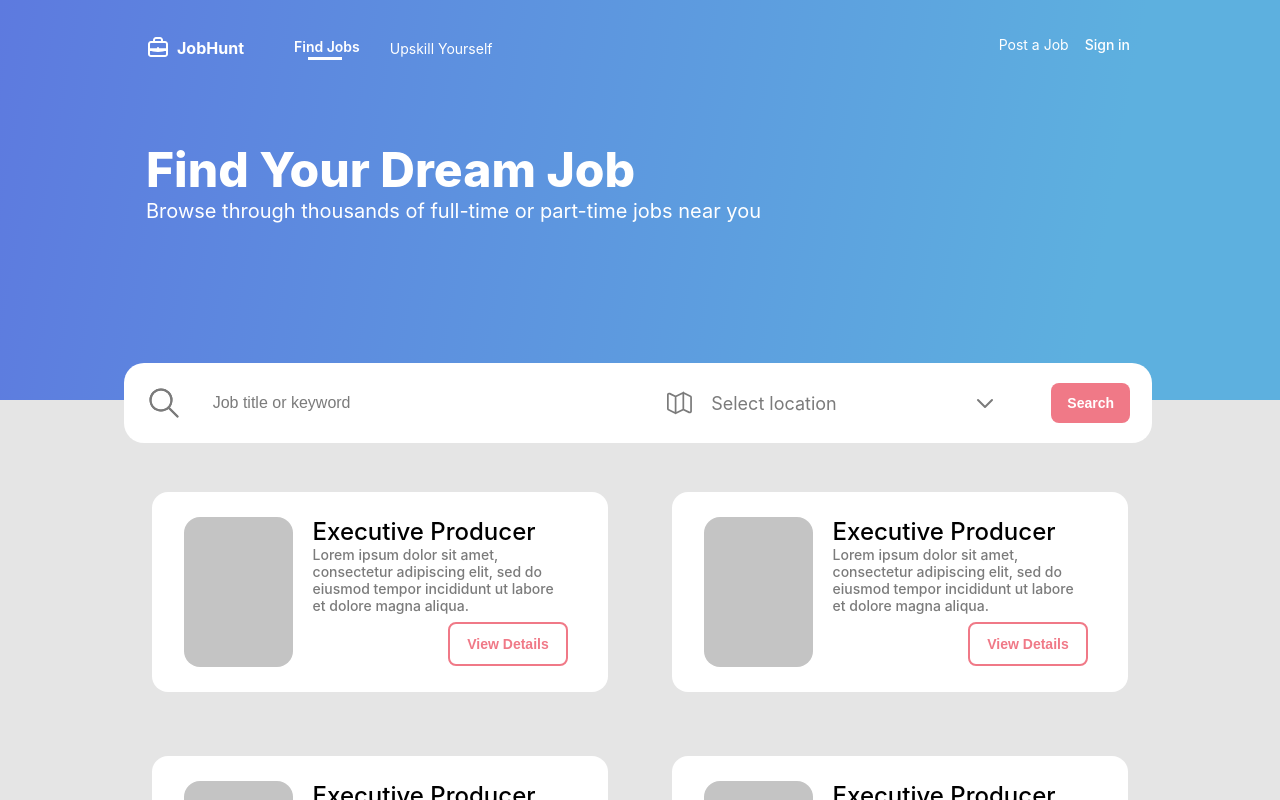
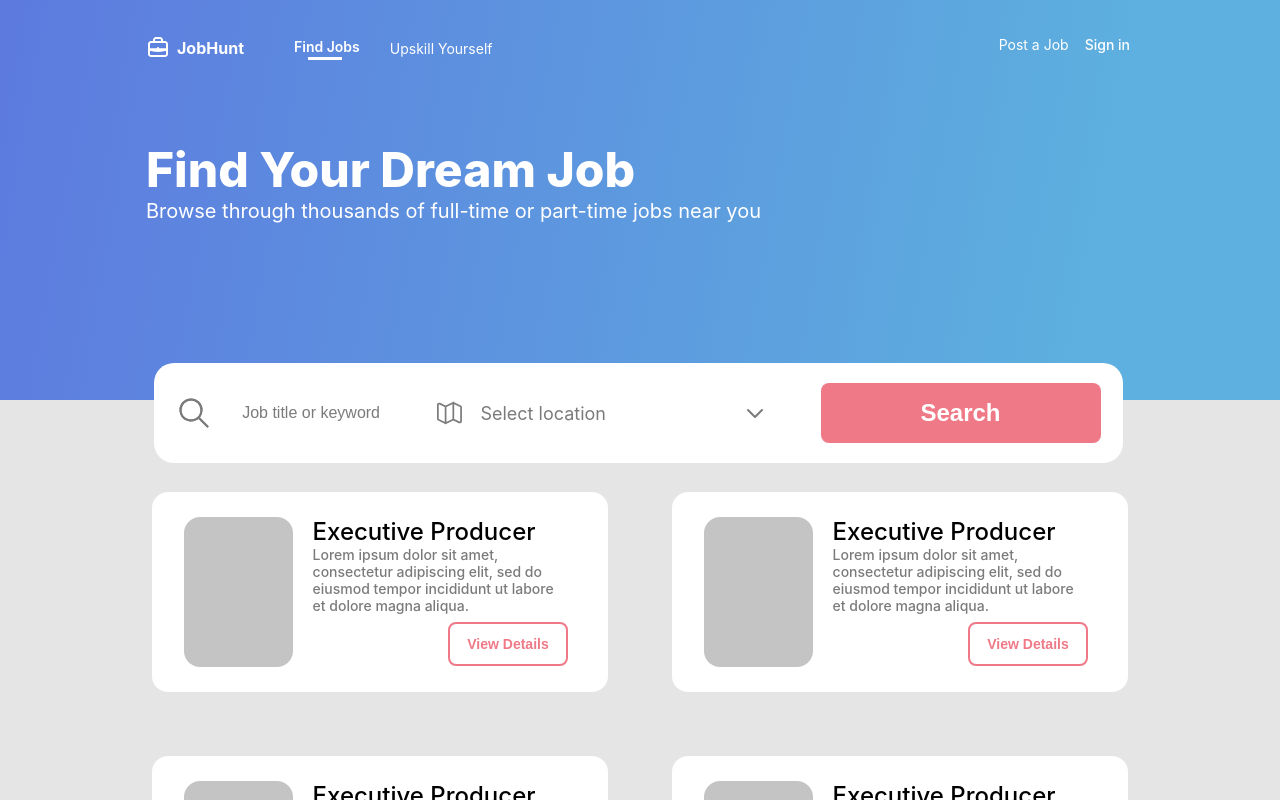
Before and after one commit to Arulraj-a2b/goodera_test, a React (Create React App) app: page / in a window 1280 px wide. Built offline with nearby package versions, Linux system fonts and the light colour scheme.

Commit message:
fix style

```diff
--- a/src/module/jobScreen/Search.tsx
+++ b/src/module/jobScreen/Search.tsx
@@ -28,18 +28,19 @@ const Seacrh = () => {
         <Flex row center className={styles.selectTag}>
           <SvgBook className={styles.svgBook} />
           <Flex row center between style={{ width: "100%" }}>
-            <Text
-              size={16}
-              color="gray"
-              className={`fontWight400,${cx("searchBtn")}`}
-            >
+            <Text size={16} color="gray" className={`fontWight400`}>
               Select location
             </Text>
             <SvgDowm />
           </Flex>
         </Flex>
 
-        <Button className={`fontWight600,${cx("searchBtn")}`}>Search</Button>
+        <Button
+          className={`fontWight600`}
+          style={{ width: 280, height: 60, fontSize: 24 }}
+        >
+          Search
+        </Button>
       </Flex>
     </Flex>
   );
--- a/src/module/jobScreen/search.module.css
+++ b/src/module/jobScreen/search.module.css
@@ -5,6 +5,7 @@
   align-self: center;
   margin-top: 140px;
   width: 100%;
+  width: auto;
 }
 .svgSearch {
   position: absolute;
@@ -22,9 +23,9 @@
   padding-right: 16px;
 }
 .searchBtn {
-  width: 280;
-  height: 60;
-  font-size: 24;
+  width: 280px;
+  height: 60px;
+  font-size: 24px;
 }
 .selectTag {
   width: 333px;
```
